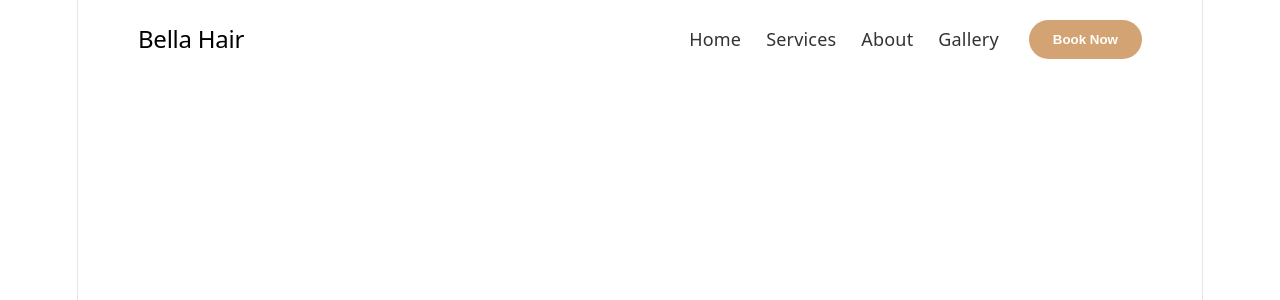
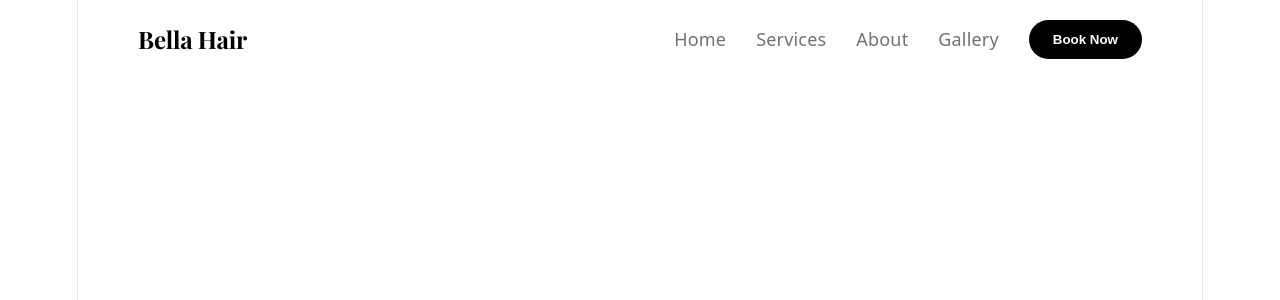
Before and after one commit to Nandisa27457/Bella_Hairs, a React (Vite) app: page / in a window 1280 px wide. Shown: the top 300 px of the page. Built offline with nearby package versions, Linux system fonts and the light colour scheme.

Commit message:
React router dom

```diff
--- a/package.json
+++ b/package.json
@@ -11,7 +11,8 @@
   },
   "dependencies": {
     "react": "^19.2.6",
-    "react-dom": "^19.2.6"
+    "react-dom": "^19.2.6",
+    "react-router-dom": "^7.18.0"
   },
   "devDependencies": {
     "@eslint/js": "^10.0.1",
--- a/src/Components/Navbar.css
+++ b/src/Components/Navbar.css
@@ -1,4 +1,11 @@
+@import url('https://fonts.googleapis.com/css2?family=Playfair+Display:wght@400;500;600;700&display=swap');
 
+h2{
+  font-family: 'Playfair Display', serif;
+  font-weight: 700;
+  color: #000;
+
+}
 .navbar {
   display: flex;
   justify-content: space-between;
@@ -20,15 +27,16 @@
 
 .nav-links {
   display: flex;
+  gap: 30px;
   list-style: none;
-  gap: 25px;
   margin: 0;
   padding: 0;
 }
 
+
 .nav-links a {
   text-decoration: none;
-  color: #333;
+  color: #333333b0;
   font-weight: 500;
 }
 
@@ -37,7 +45,7 @@
 }
 
 .book-btn {
-  background-color: #d4a373;
+  background-color: black;
   color: white;
   border: none;
   padding: 12px 24px;
--- a/src/Components/Navbar.jsx
+++ b/src/Components/Navbar.jsx
@@ -5,7 +5,7 @@ function Navbar() {
   return (
     <nav className="navbar">
       <div className="logo">
-        <h2 className="font-display text-2xl tracking-tight">
+        <h2 className="font-display text-2xl">
           Bella Hair
         </h2>
       </div>
```
Also changed, not shown: 1 other file (tests, documents, lock files or other folders).
